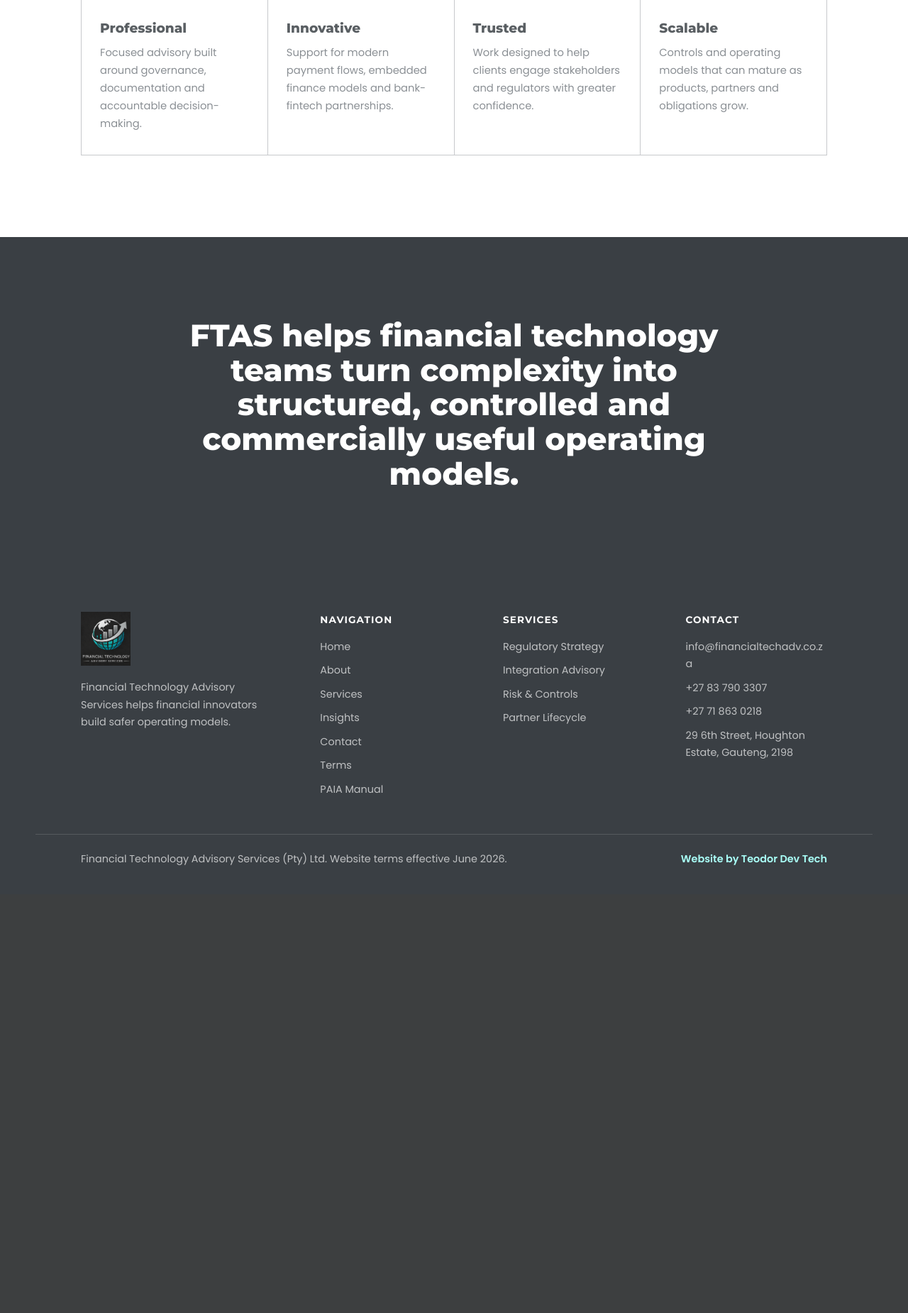
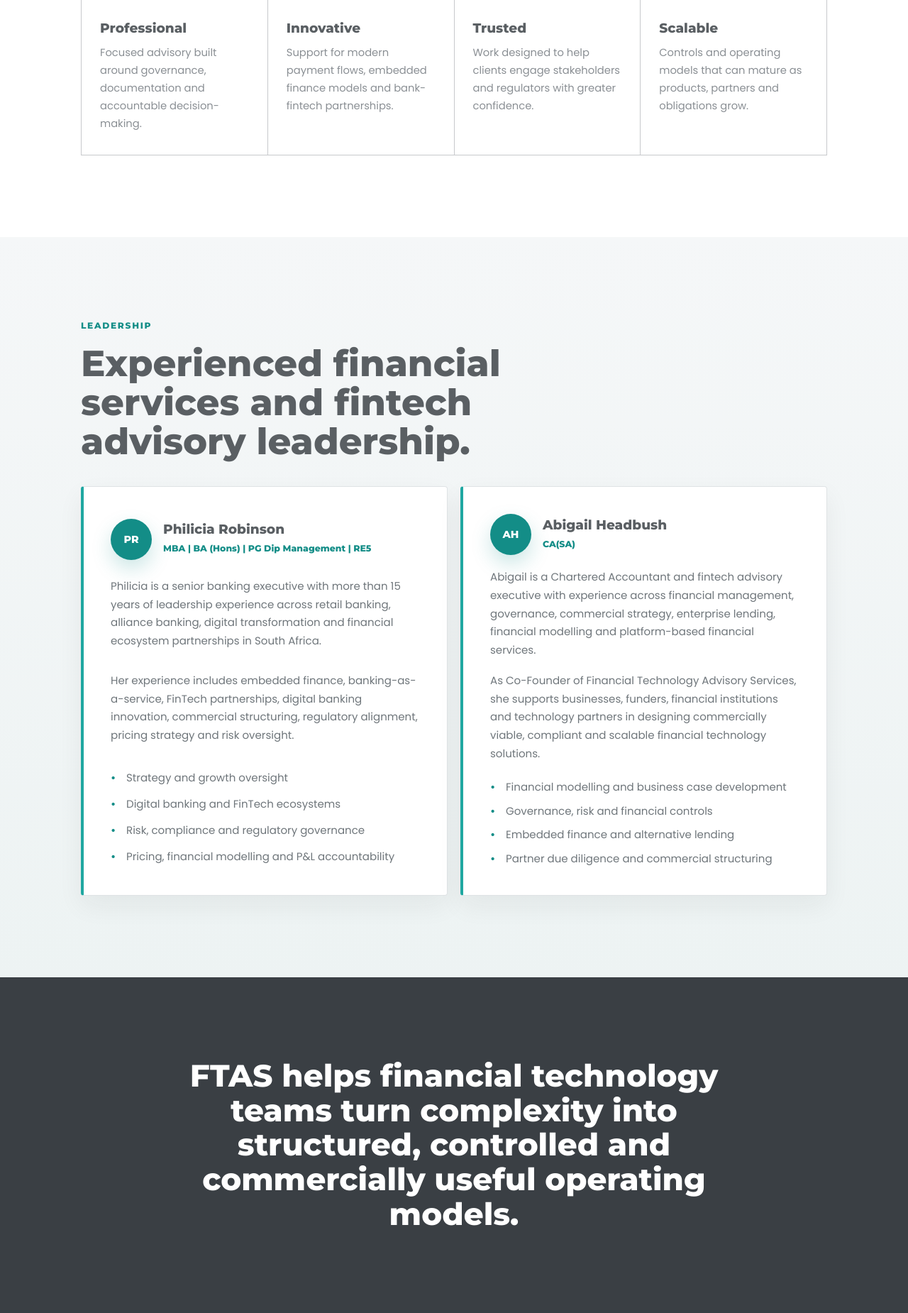
Before and after one commit to theo117/FTAS, a PHP site: page /about.html in a window 1280 px wide. Shown: the part 1811-3661 px from the top of the page at 71% size. Before the commit the page ends 3030 px from the top, so only its background shows below. Run offline with PHP 8.4, Linux system fonts and the light colour scheme.

Commit message:
Add employee leadership profiles

```diff
--- a/about.html
+++ b/about.html
@@ -104,6 +104,69 @@
         </div>
       </section>
 
+      <section class="section team-section">
+        <div class="wrap">
+          <div class="section-heading reveal">
+            <p class="eyebrow">Leadership</p>
+            <h2>Experienced financial services and fintech advisory leadership.</h2>
+          </div>
+
+          <div class="team-grid reveal">
+            <article class="team-card">
+              <div class="team-card-header">
+                <span class="team-initials" aria-hidden="true">PR</span>
+                <div>
+                  <h3>Philicia Robinson</h3>
+                  <p>MBA | BA (Hons) | PG Dip Management | RE5</p>
+                </div>
+              </div>
+              <p>
+                Philicia is a senior banking executive with more than 15 years of leadership
+                experience across retail banking, alliance banking, digital transformation and
+                financial ecosystem partnerships in South Africa.
+              </p>
+              <p>
+                Her experience includes embedded finance, banking-as-a-service, FinTech
+                partnerships, digital banking innovation, commercial structuring, regulatory
+                alignment, pricing strategy and risk oversight.
+              </p>
+              <ul>
+                <li>Strategy and growth oversight</li>
+                <li>Digital banking and FinTech ecosystems</li>
+                <li>Risk, compliance and regulatory governance</li>
+                <li>Pricing, financial modelling and P&amp;L accountability</li>
+              </ul>
+            </article>
+
+            <article class="team-card">
+              <div class="team-card-header">
+                <span class="team-initials" aria-hidden="true">AH</span>
+                <div>
+                  <h3>Abigail Headbush</h3>
+                  <p>CA(SA)</p>
+                </div>
+              </div>
+              <p>
+                Abigail is a Chartered Accountant and fintech advisory executive with experience
+                across financial management, governance, commercial strategy, enterprise lending,
+                financial modelling and platform-based financial services.
+              </p>
+              <p>
+                As Co-Founder of Financial Technology Advisory Services, she supports businesses,
+                funders, financial institutions and technology partners in designing commercially
+                viable, compliant and scalable financial technology solutions.
+              </p>
+              <ul>
+                <li>Financial modelling and business case development</li>
+                <li>Governance, risk and financial controls</li>
+                <li>Embedded finance and alternative lending</li>
+                <li>Partner due diligence and commercial structuring</li>
+              </ul>
+            </article>
+          </div>
+        </div>
+      </section>
+
       <section class="section statement-section">
         <div class="wrap reveal">
           <blockquote>
--- a/style.css
+++ b/style.css
@@ -553,6 +553,89 @@ p {
   font-weight: 800;
 }
 
+.team-section {
+  background: linear-gradient(180deg, var(--surface), #edf3f3);
+}
+
+.team-grid {
+  display: grid;
+  grid-template-columns: repeat(2, minmax(0, 1fr));
+  gap: 18px;
+}
+
+.team-card {
+  display: grid;
+  gap: 18px;
+  padding: clamp(26px, 4vw, 38px);
+  background: var(--paper);
+  border: 1px solid var(--line);
+  border-left: 4px solid var(--teal);
+  border-radius: 4px;
+  box-shadow: 0 14px 36px rgba(31, 31, 31, 0.06);
+}
+
+.team-card-header {
+  display: grid;
+  grid-template-columns: auto 1fr;
+  gap: 16px;
+  align-items: center;
+}
+
+.team-initials {
+  display: grid;
+  place-items: center;
+  width: 58px;
+  height: 58px;
+  color: #ffffff;
+  font-family: "Montserrat", Calibri, Arial, sans-serif;
+  font-size: 0.9rem;
+  font-weight: 800;
+  background: var(--teal-dark);
+  border-radius: 50%;
+  box-shadow: 0 12px 28px rgba(19, 141, 135, 0.22);
+}
+
+.team-card h3 {
+  margin-bottom: 6px;
+}
+
+.team-card-header p,
+.team-card > p,
+.team-card li {
+  margin-bottom: 0;
+  color: #6f767b;
+  font-size: 0.94rem;
+}
+
+.team-card-header p {
+  color: var(--teal-dark);
+  font-family: "Montserrat", Calibri, Arial, sans-serif;
+  font-size: 0.78rem;
+  font-weight: 800;
+}
+
+.team-card ul {
+  display: grid;
+  gap: 8px;
+  margin: 4px 0 0;
+  padding: 0;
+  list-style: none;
+}
+
+.team-card li {
+  position: relative;
+  padding-left: 22px;
+}
+
+.team-card li::before {
+  position: absolute;
+  top: 0;
+  left: 0;
+  color: var(--teal-dark);
+  content: "•";
+  font-weight: 800;
+}
+
 .final-cta {
   text-align: center;
   background: var(--paper);
@@ -1343,6 +1426,7 @@ body.page-transitioning .whatsapp-widget {
   .service-grid,
   .principle-grid,
   .service-detail-grid,
+  .team-grid,
   .timeline,
   .footer-grid {
     grid-template-columns: repeat(2, minmax(0, 1fr));
@@ -1479,6 +1563,7 @@ body.page-transitioning .whatsapp-widget {
   .service-grid,
   .principle-grid,
   .service-detail-grid,
+  .team-grid,
   .timeline,
   .footer-grid {
     grid-template-columns: 1fr;
@@ -1492,10 +1577,15 @@ body.page-transitioning .whatsapp-widget {
   }
 
   .service-detail,
+  .team-card,
   .contact-card,
   .legal-summary,
   .article-aside {
     padding: 22px 18px;
+  }
+
+  .team-card-header {
+    grid-template-columns: 1fr;
   }
 
   .featured-post {
```
